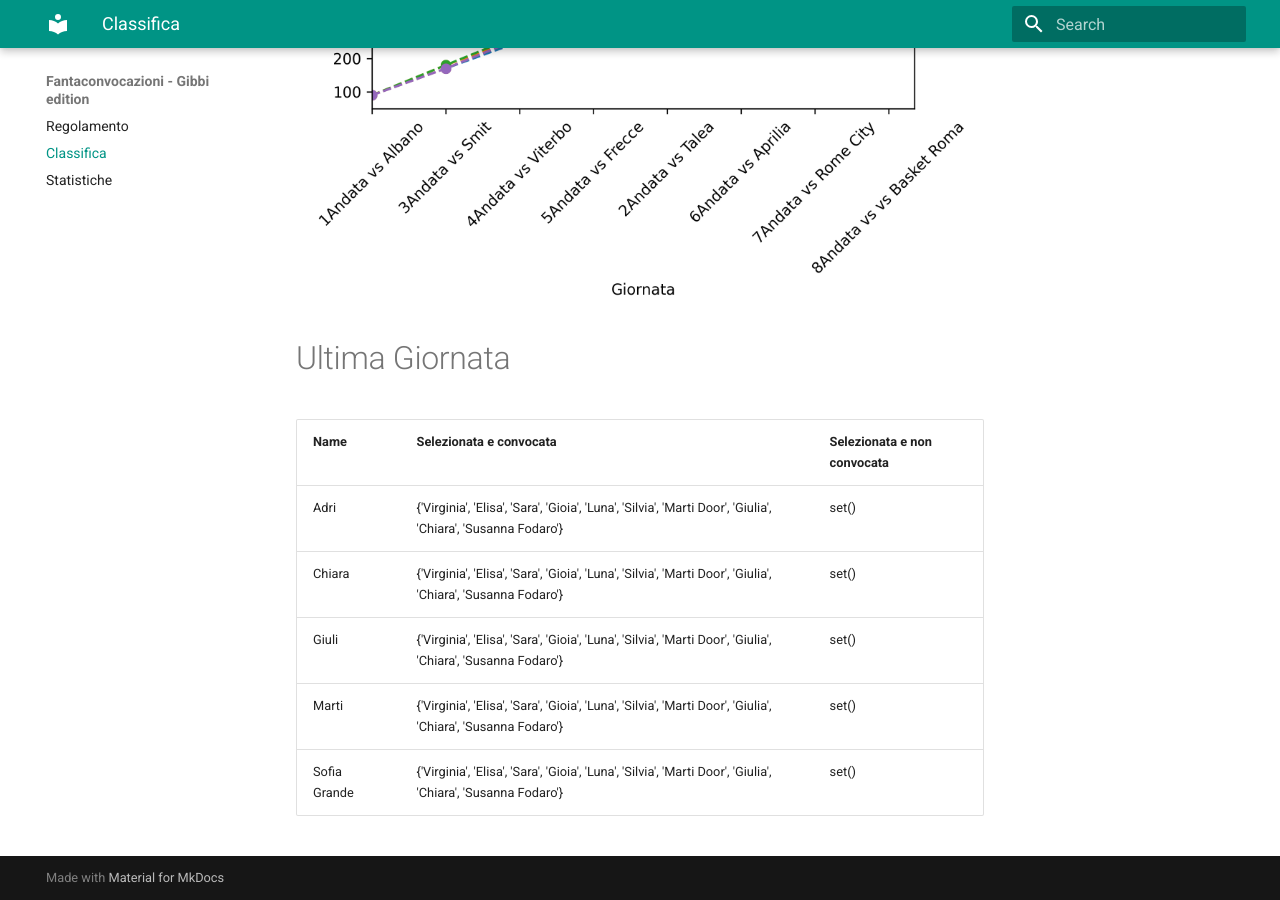
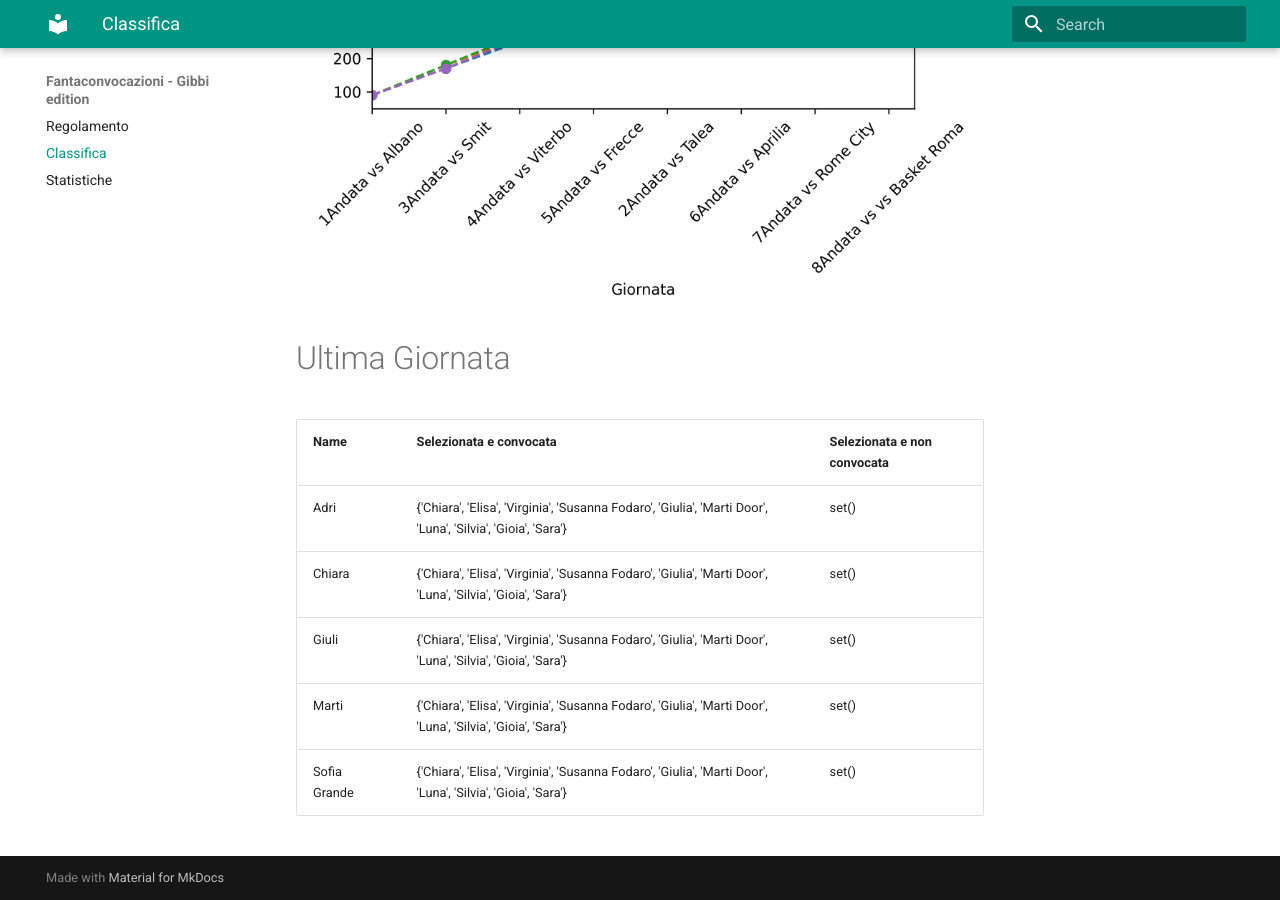
Before and after one commit to martinig94/fantagibbi, an MkDocs documentation site: the page built from docs/Classifica.md, in a window 1280 px wide and 900 px high, scrolled down 810 px. Built offline with MkDocs 1.6.1 and Material for MkDocs 9.7.7, drawn with Linux system fonts in a browser that asks for light colours.

Commit message:
Auto-update from main.py

```diff
--- a/docs/Classifica.md
+++ b/docs/Classifica.md
@@ -18,9 +18,9 @@
 <!-- START_TABLE CORRECT -->
 | Name         | Selezionata e convocata                                                                                      | Selezionata e non convocata   |
 |:-------------|:-------------------------------------------------------------------------------------------------------------|:------------------------------|
-| Adri         | {'Virginia', 'Elisa', 'Sara', 'Gioia', 'Luna', 'Silvia', 'Marti Door', 'Giulia', 'Chiara', 'Susanna Fodaro'} | set()                         |
-| Chiara       | {'Virginia', 'Elisa', 'Sara', 'Gioia', 'Luna', 'Silvia', 'Marti Door', 'Giulia', 'Chiara', 'Susanna Fodaro'} | set()                         |
-| Giuli        | {'Virginia', 'Elisa', 'Sara', 'Gioia', 'Luna', 'Silvia', 'Marti Door', 'Giulia', 'Chiara', 'Susanna Fodaro'} | set()                         |
-| Marti        | {'Virginia', 'Elisa', 'Sara', 'Gioia', 'Luna', 'Silvia', 'Marti Door', 'Giulia', 'Chiara', 'Susanna Fodaro'} | set()                         |
-| Sofia Grande | {'Virginia', 'Elisa', 'Sara', 'Gioia', 'Luna', 'Silvia', 'Marti Door', 'Giulia', 'Chiara', 'Susanna Fodaro'} | set()                         |
+| Adri         | {'Chiara', 'Elisa', 'Virginia', 'Susanna Fodaro', 'Giulia', 'Marti Door', 'Luna', 'Silvia', 'Gioia', 'Sara'} | set()                         |
+| Chiara       | {'Chiara', 'Elisa', 'Virginia', 'Susanna Fodaro', 'Giulia', 'Marti Door', 'Luna', 'Silvia', 'Gioia', 'Sara'} | set()                         |
+| Giuli        | {'Chiara', 'Elisa', 'Virginia', 'Susanna Fodaro', 'Giulia', 'Marti Door', 'Luna', 'Silvia', 'Gioia', 'Sara'} | set()                         |
+| Marti        | {'Chiara', 'Elisa', 'Virginia', 'Susanna Fodaro', 'Giulia', 'Marti Door', 'Luna', 'Silvia', 'Gioia', 'Sara'} | set()                         |
+| Sofia Grande | {'Chiara', 'Elisa', 'Virginia', 'Susanna Fodaro', 'Giulia', 'Marti Door', 'Luna', 'Silvia', 'Gioia', 'Sara'} | set()                         |
 <!-- END_TABLE CORRECT -->
```
